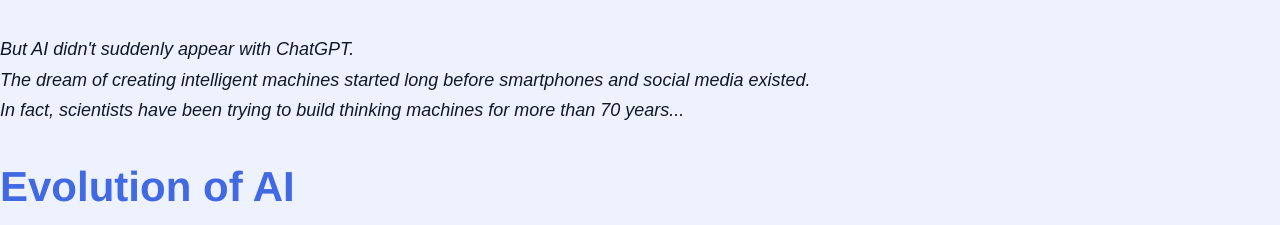
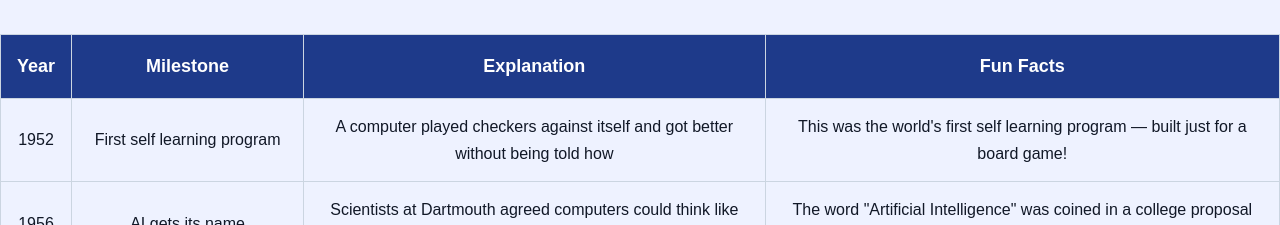
Before and after one commit to yadavallicharishma3-art/story_of_AI, a plain HTML site: page index.html in a window 1280 px wide. Shown: the part 727-952 px from the top of the page. Drawn offline with Linux system fonts and the light colour scheme.

Commit message:
Update index.html

```diff
--- a/index.html
+++ b/index.html
@@ -36,10 +36,6 @@
             </div>
             <p id="heading"><b>Evolution of AI</b></p>
         <table id="history">
-            <div id="intro">
-            <p>But AI didn't suddenly appear with ChatGPT.<br>The dream of creating intelligent machines started long before smartphones and social media existed.<br>In fact, scientists have been trying to build thinking machines for more than 70 years...</p>
-            </div>
-            <p id="heading"><b>Evolution of AI</b></p>
             <tr>
                 <th>Year</th>
                 <th>Milestone</th>
```
